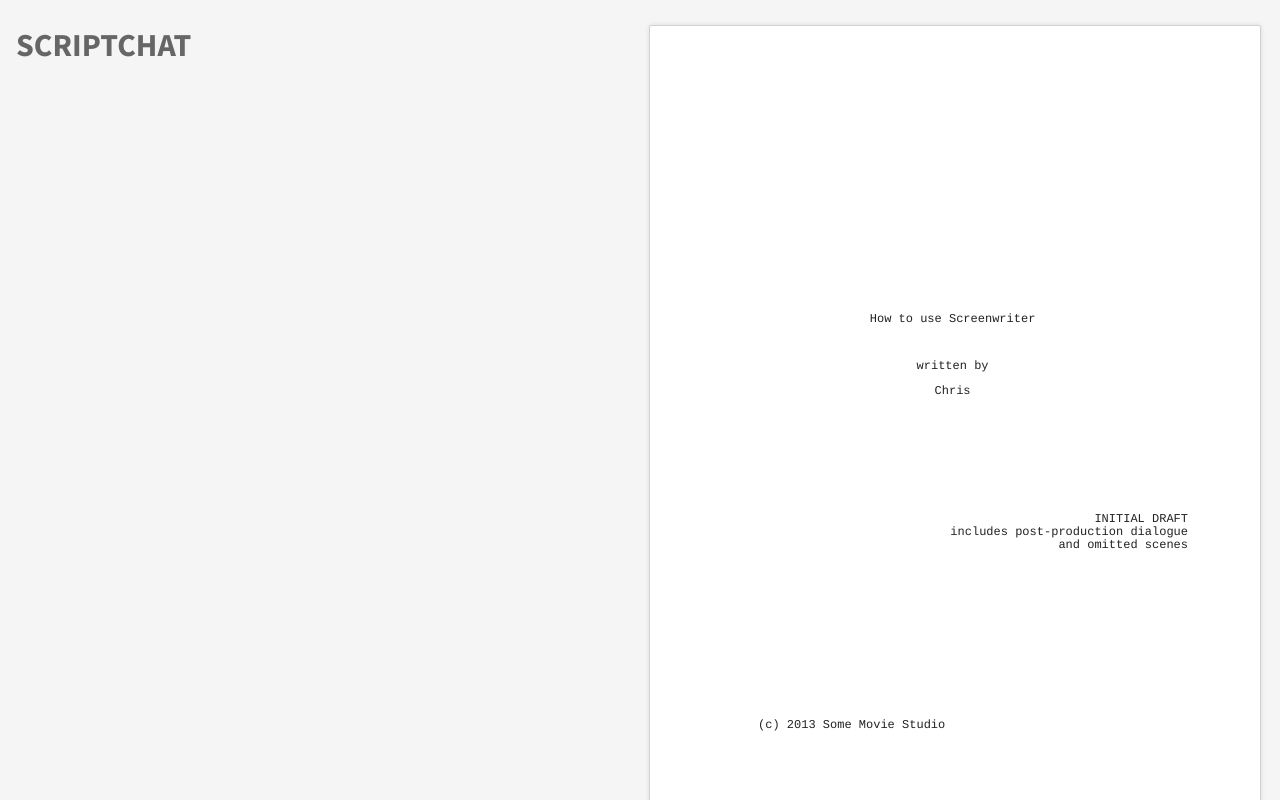
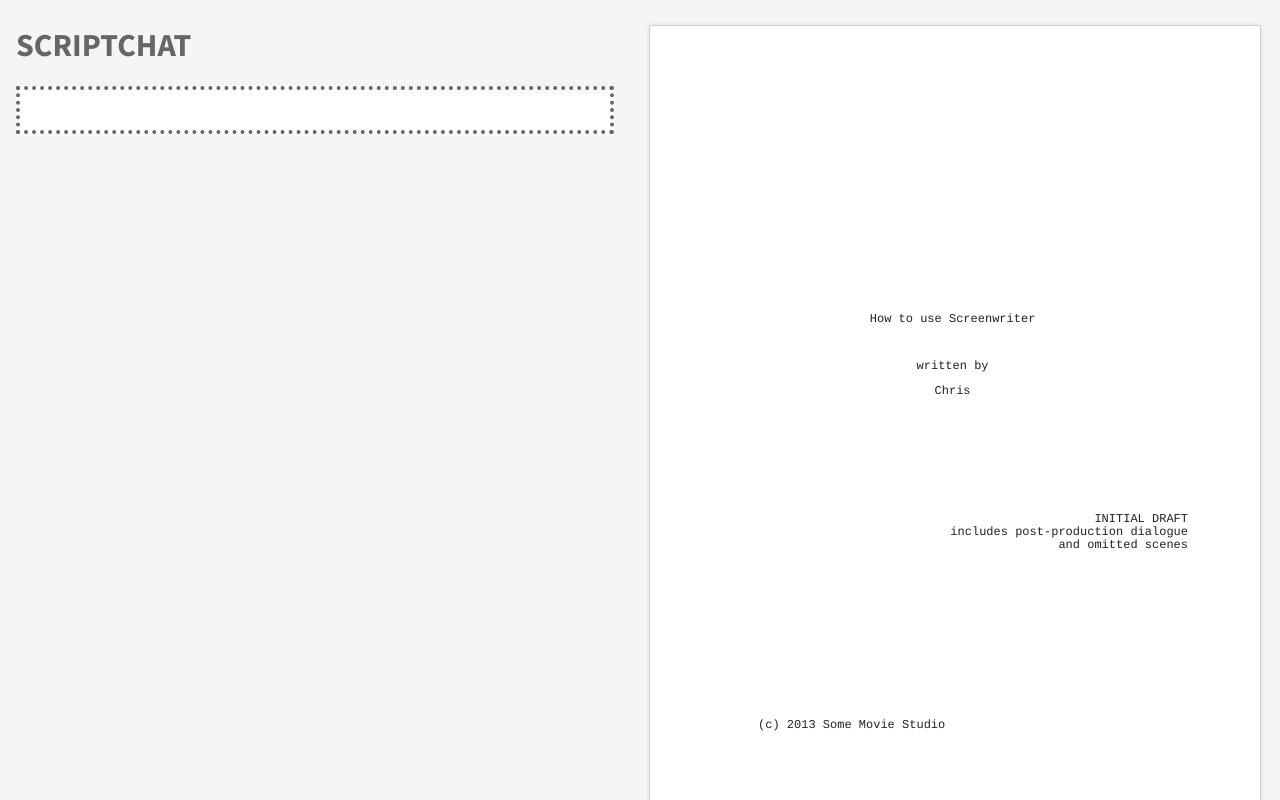
Before and after one commit to BadIdeaFactory/scriptchat, a React (Create React App) app: page / in a window 1280 px wide. Built offline with nearby package versions, Linux system fonts and the light colour scheme.

Commit message:
add file drop area

```diff
--- a/src/components/Controls.js
+++ b/src/components/Controls.js
@@ -1,4 +1,5 @@
 import React from 'react'
+import Filedrop from './Filedrop'
 import './Controls.css'
 
 export default class Controls extends React.Component {
@@ -6,6 +7,7 @@ export default class Controls extends React.Component {
     return (
       <div className="controls">
         <h1>Scriptchat</h1>
+        <Filedrop />
       </div>
     )
   }
--- /dev/null
+++ b/src/components/Filedrop.css
@@ -0,0 +1,9 @@
+.filedrop {
+  height: 40px;
+  background-color: white;
+  border: 4px dotted #666;
+}
+
+.filedrop-active {
+  border-color: red;
+}
--- a/src/components/Filedrop.js
+++ b/src/components/Filedrop.js
@@ -1,13 +1,69 @@
 import React from 'react'
+import './Filedrop.css'
 
 export default class Filedrop extends React.Component {
   constructor (props) {
     super(props)
+
+    this.state = {
+      active: false
+    }
+  }
+
+  onDragOver = (event) => {
+    // Check to make sure that dropped items are files.
+    // This prevents other drags (e.g. text in editor)
+    // from turning on the file drop area.
+    // See here: http://stackoverflow.com/questions/6848043/how-do-i-detect-a-file-is-being-dragged-rather-than-a-draggable-element-on-my-pa
+    // Tested in Chrome, Firefox, Safari 8
+    const types = event.dataTransfer.types
+    if (types !== null &&
+      types.indexOf ? (types.indexOf('Files') !== -1) : types.contains('application/x-moz-file')
+    ) {
+      // Required to prevent browser from navigating to a file
+      // instead of receiving a data transfer
+      event.preventDefault()
+
+      this.setState({ active: true })
+    }
+  }
+
+  onDragLeave = (event) => {
+    this.setState({ active: false })
+  }
+
+  onDrop = (event) => {
+    event.preventDefault()
+    event.stopPropagation()
+
+    const file = event.dataTransfer.files[0]
+
+    if (file) {
+      const reader = new window.FileReader()
+
+      reader.onload = function (e) {
+        console.log(e.target.result)
+      }
+
+      reader.readAsText(file)
+    }
+
+    this.setState({ active: false })
   }
 
   render () {
+    let className = "filedrop"
+    if (this.state.active === true) {
+      className += " filedrop-active"
+    }
+
     return (
-      <div />
+      <div
+        className={className}
+        onDragOver={this.onDragOver}
+        onDragLeave={this.onDragLeave}
+        onDrop={this.onDrop}
+      />
     )
   }
 }
```
